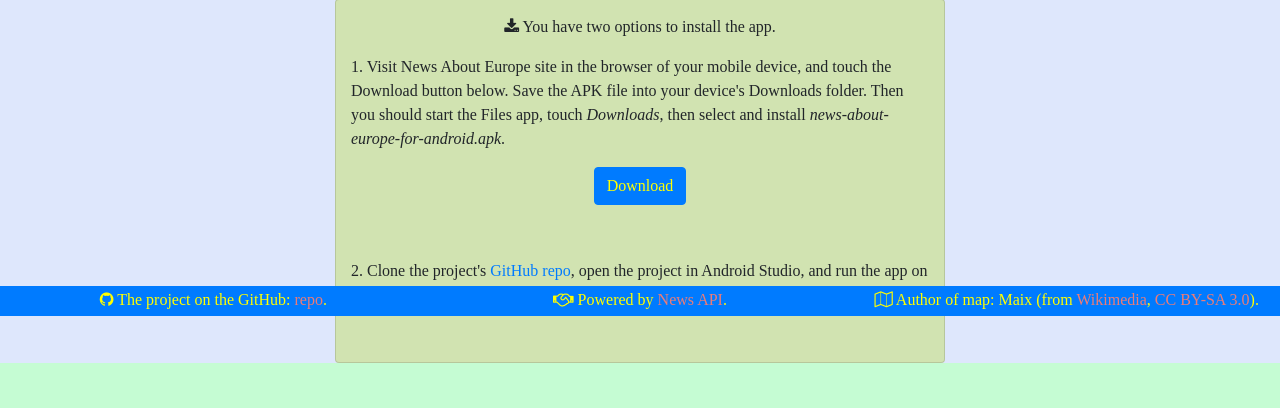
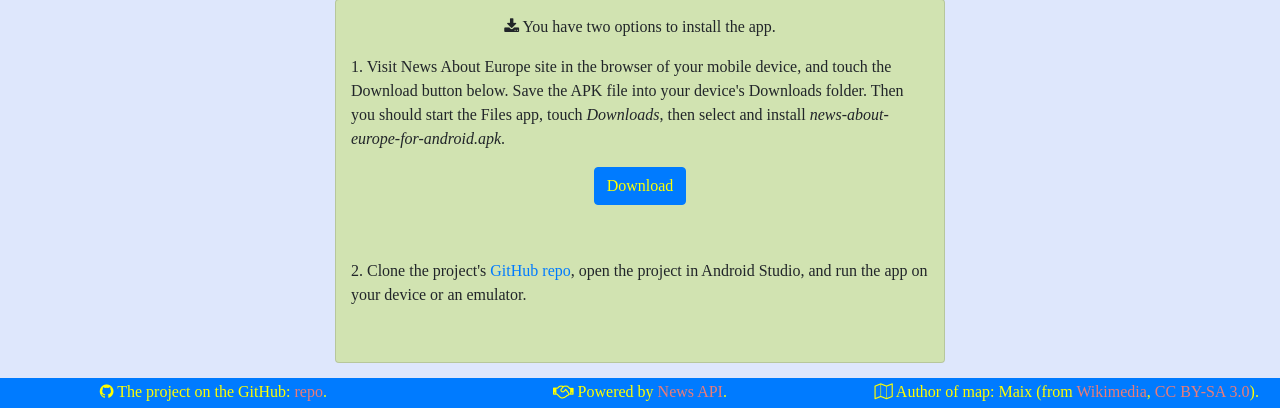
Before and after one commit to krisztianAlt/news-about-europe, a Flask app: page /android in a window 1280 px wide. Shown: the part 484-892 px from the top of the page. Before the commit the page ends 847 px from the top, so only its background shows below. Run offline with Flask 2, Linux system fonts and the light colour scheme; parts of the project's set-up code (start-up, migrations or seed data) failed here and were passed over; some libraries are stand-ins or nearby versions.

Commit message:
Repair footer

```diff
--- a/static/stylesheets/style.css
+++ b/static/stylesheets/style.css
@@ -3,14 +3,24 @@
     src: url local('fonts/Ledger-Regular.ttf') format('truetype');
 }
 
+* {
+    box-sizing: border-box;
+}
+
+html, body {
+    height: 100%;
+}
+
 body {
+    display: flex;
+    flex-direction: column;
     font-family: 'Ledger';
     margin: 0;
     background-color: #dee7fc;
 }
 
-* {
-    box-sizing: border-box;
+.content-above-footer {
+    flex: 1 0 auto;
 }
 
 .navbar {
@@ -116,11 +126,7 @@ path:hover {
 }
 
 #footer {
-    position: fixed;
-    bottom: 0;
-    left: 0;
-    right: 0;
-    margin: 0 auto;
+    flex-shrink: 0;
     background-color: #007bff;
 }
 
@@ -225,6 +231,7 @@ path:hover {
     cursor: not-allowed;
     opacity: 0.5;
     text-decoration: none;
+    pointer-events: none;
 }
 
 #switch-container {
@@ -312,6 +319,7 @@ path:hover {
   #install-info-col {
     margin-right: auto;
     margin-left: auto;
+    margin-bottom: 15px;
   }
 
   #install-info-col .card {
--- a/templates/base.html
+++ b/templates/base.html
@@ -23,6 +23,8 @@
     </head>
     <body>
 
+        <div id="content-above-footer">
+
             <!--navigation bar-->
             <nav class="navbar navbar-expand-lg navbar-dark bg-primary">
                 <a class="navbar-brand" href="#" onclick="window.location.href='{{ url_for( 'main_page' ) }}';">News About Europe</a>
@@ -40,6 +42,7 @@
             <section class="content">
                 {% block content %}{% endblock %}
             </section>
+        </div>
 
         <!--Footer-->
         <div id="footer">
@@ -62,5 +65,6 @@
                 </div>
             </div>
         </div>
+
     </body>
 </html>
```
Lines whose indentation alone changed are shown as unchanged.
